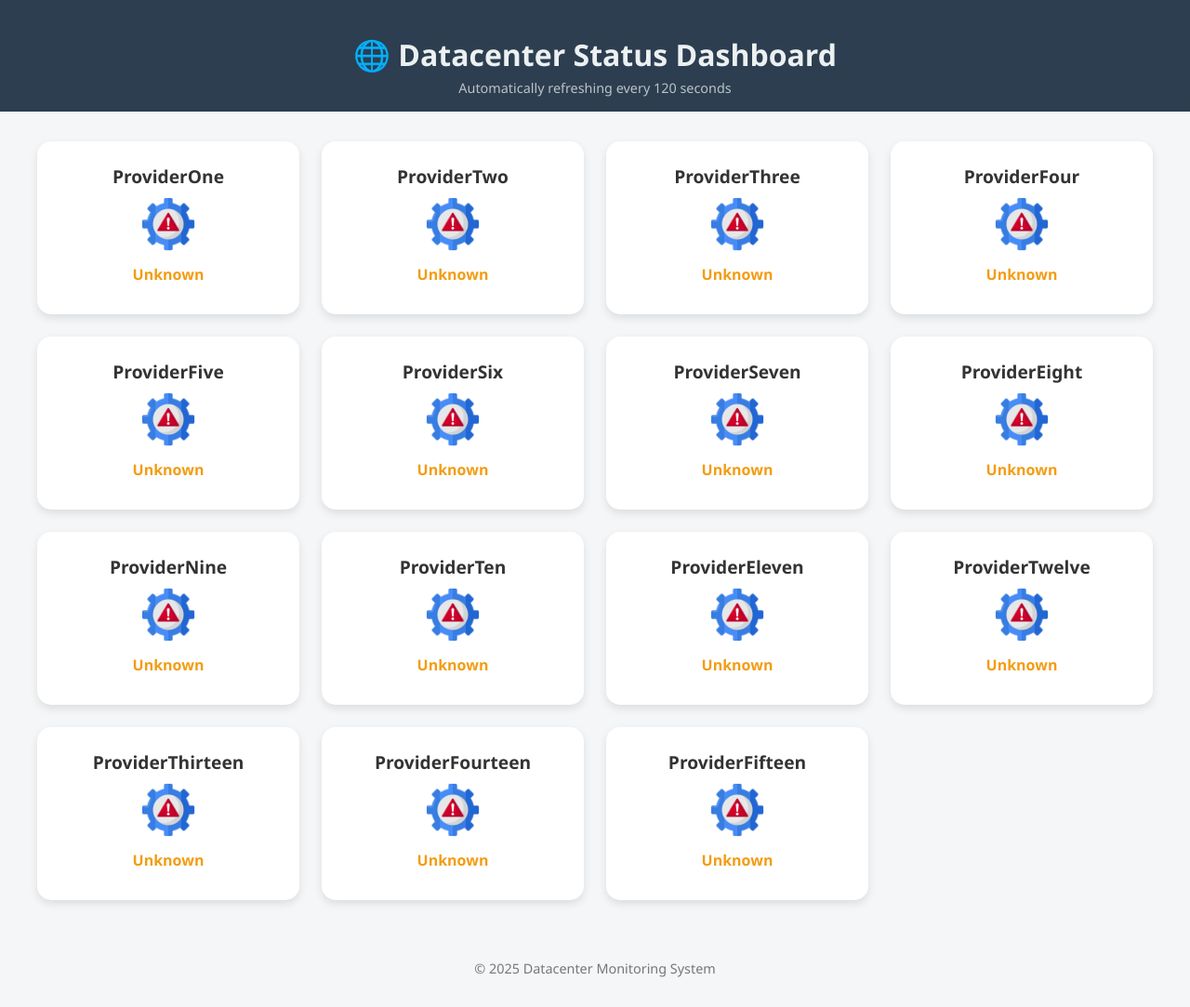
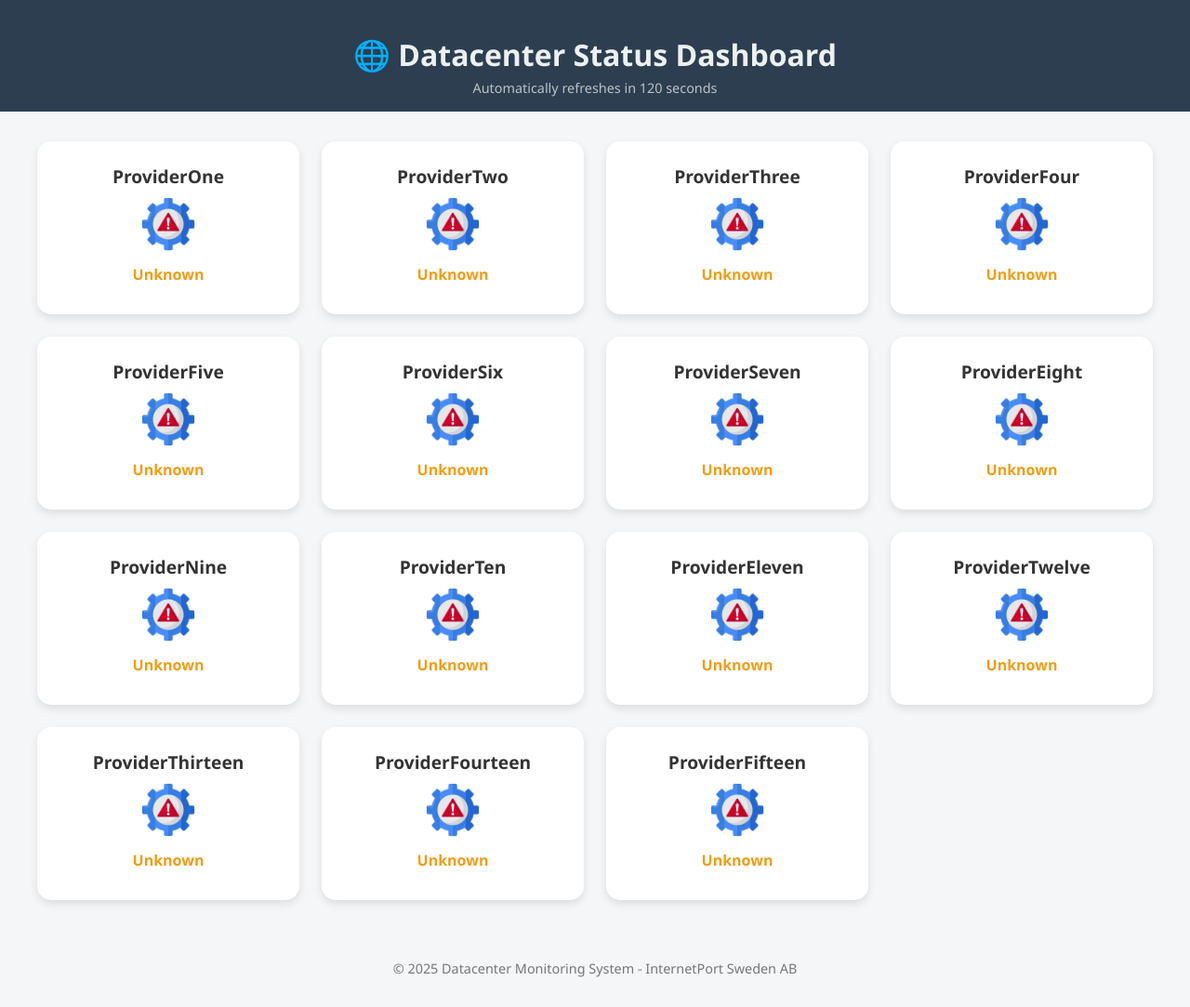
Before and after one commit to tcomes247/datacenter-dashboard, a FastAPI app: page / in a window 1280 px wide. Shown: the whole page at 93% size. Run offline with FastAPI, Linux system fonts and the light colour scheme; data comes from the database, SQL or seed files in the repository.

Commit message:
Update dashboard.html

```diff
--- a/templates/dashboard.html
+++ b/templates/dashboard.html
@@ -111,7 +111,7 @@
 <body>
   <header>
     <h1>🌐 Datacenter Status Dashboard</h1>
-    <p id="refresh-text">Automatically refreshing every 120 seconds</p>
+    <p id="refresh-text">Automatically refreshes in 120 seconds</p>
   </header>
 
   <div class="grid-container" id="statusGrid">
@@ -119,7 +119,7 @@
   </div>
 
   <footer>
-    &copy; <span id="year"></span> Datacenter Monitoring System
+    &copy; <span id="year"></span> Datacenter Monitoring System - InternetPort Sweden AB
   </footer>
 
   <script>
```
